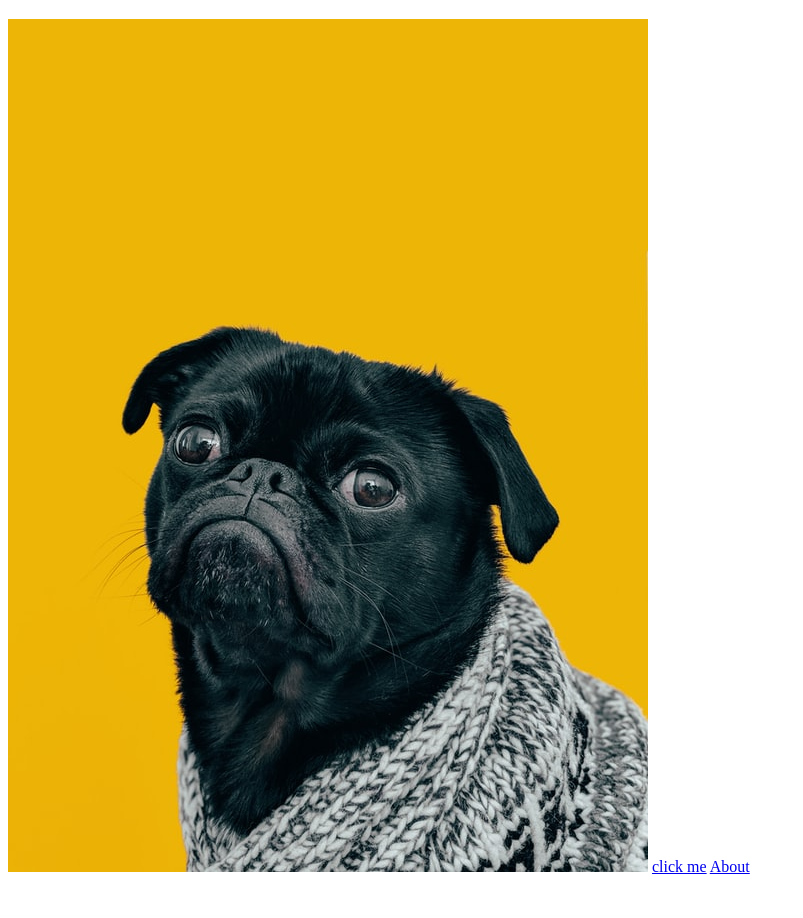
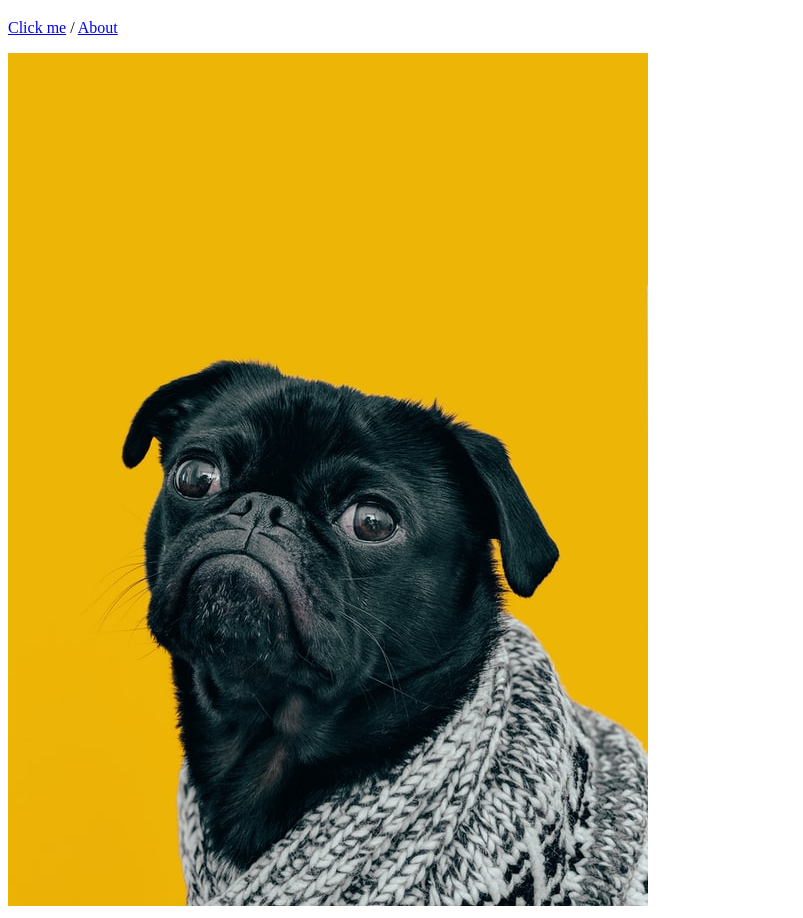
Before and after one commit to skyline385/html, a plain HTML site: page odin-links-and-images/index.html in a window 1280 px wide. Shown: the part 61-979 px from the top of the page, without its empty margins (0-803 px from the left). Before the commit the page ends 945 px from the top, so only its background shows below. Drawn offline with Linux system fonts and the light colour scheme.

Commit message:
updated index.html

```diff
--- a/odin-links-and-images/index.html
+++ b/odin-links-and-images/index.html
@@ -6,8 +6,10 @@
     </head>
     <body>
         <h1>Homepage</h1>
+        <p>
+        <a href="https://www.theodinproject.com/about">Click me</a> /
+        <a href="./pages/about.html">About</a>
+        </p>
         <img src="./images/dog.jpg" alt="The Odin Project">
-        <a href="https://www.theodinproject.com/about">click me</a>
-        <a href="./pages/about.html">About</a>
     </body>
 </html>
```
